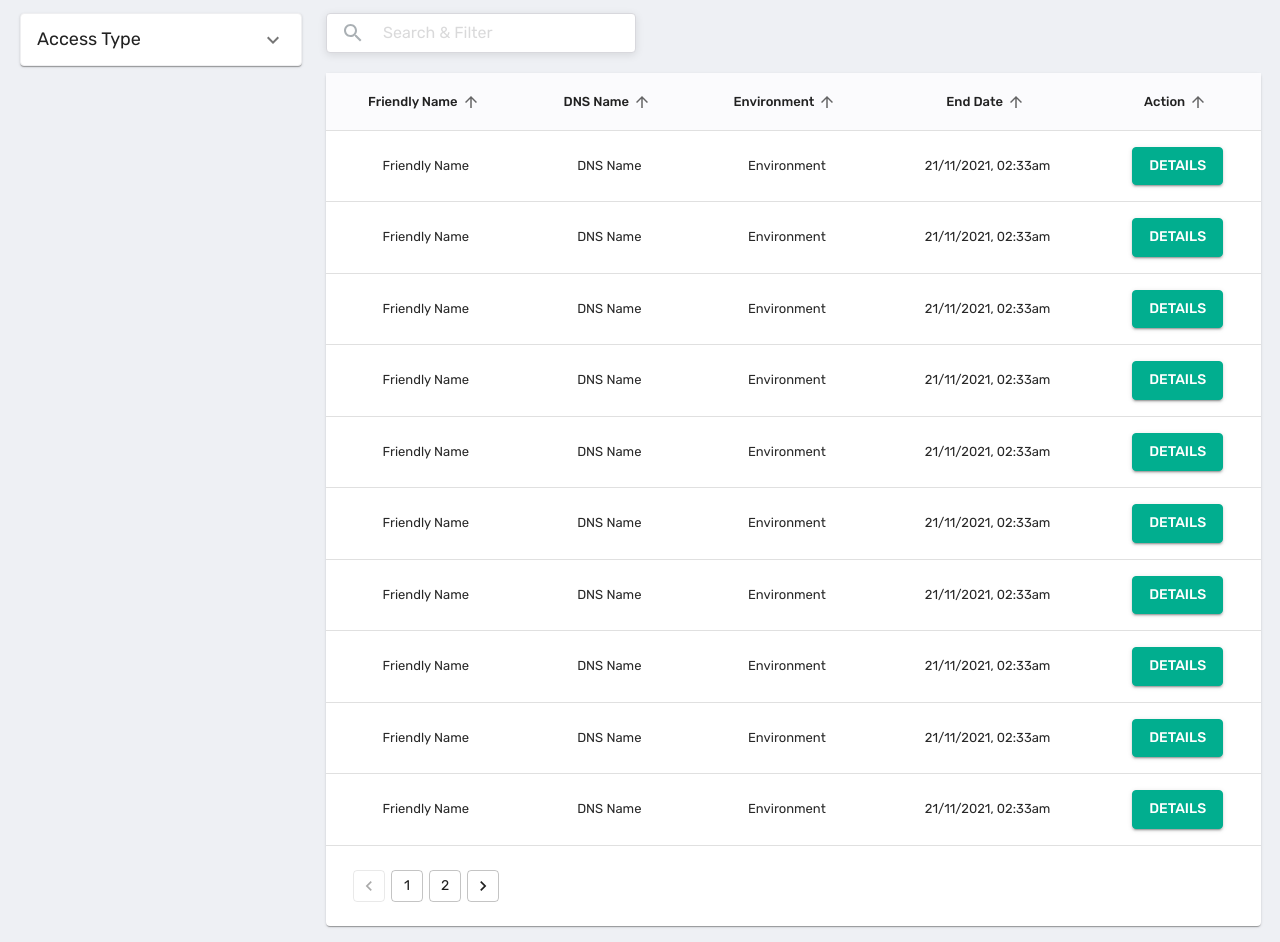
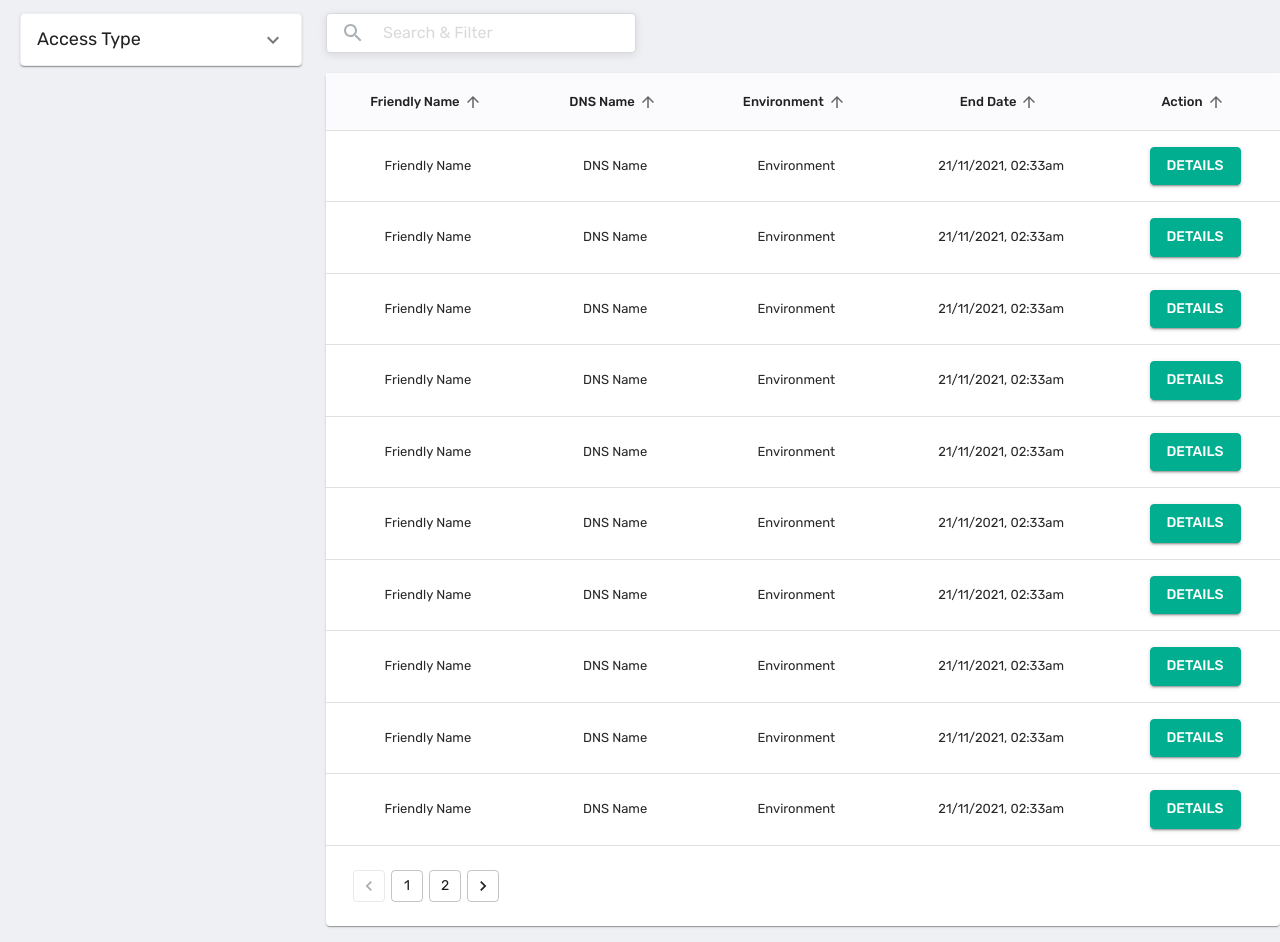
Before and after one commit to fazi8808/react-iam-shop, a React (Create React App) app: page / in a window 1280 px wide. Shown: the part 140-1082 px from the top of the page. Built offline with nearby package versions, Linux system fonts and the light colour scheme.

Commit message:
updated table view css

```diff
--- a/src/components/TableView.tsx
+++ b/src/components/TableView.tsx
@@ -1,20 +1,21 @@
-import * as React from 'react';
-import Box from '@mui/material/Box';
-import Table from '@mui/material/Table';
-import TableBody from '@mui/material/TableBody';
-import TableCell from '@mui/material/TableCell';
-import TableContainer from '@mui/material/TableContainer';
-import TableHead from '@mui/material/TableHead';
-// import TablePagination from '@mui/material/TablePagination';
-import Pagination from '@mui/material/Pagination';
+import * as React from "react";
+import {
+  Box,
+  Table,
+  TableBody,
+  TableCell,
+  TableContainer,
+  TableHead,
+  TableRow,
+  TableSortLabel,
+  Paper,
+  Pagination,
+} from "@mui/material";
 
-import TableRow from '@mui/material/TableRow';
-import TableSortLabel from '@mui/material/TableSortLabel';
-import Paper from '@mui/material/Paper';
-import { visuallyHidden } from '@mui/utils';
-import Button from '@mui/material/Button';
-import SwipeableDrawer from '@mui/material/SwipeableDrawer';
-import Details from './Details';
+import { visuallyHidden } from "@mui/utils";
+import Button from "@mui/material/Button";
+import SwipeableDrawer from "@mui/material/SwipeableDrawer";
+import Details from "./Details";
 
 interface Data {
   friendlyName: string;
@@ -36,24 +37,102 @@ function createData(
     friendlyName,
     environment,
     dnsName,
-        action
+    action,
   };
 }
 
 const rows = [
-    createData('Friendly Name', 'DNS Name', 'Environment', '21/11/2021, 02:33am', 'Details'),
-    createData('Friendly Name', 'DNS Name', 'Environment', '21/11/2021, 02:33am', 'Details'),
-    createData('Friendly Name', 'DNS Name', 'Environment', '21/11/2021, 02:33am', 'Details'),
-    createData('Friendly Name', 'DNS Name', 'Environment', '21/11/2021, 02:33am', 'Details'),
-    createData('Friendly Name', 'DNS Name', 'Environment', '21/11/2021, 02:33am', 'Details'),
-    createData('Friendly Name', 'DNS Name', 'Environment', '21/11/2021, 02:33am', 'Details'),
-    createData('Friendly Name', 'DNS Name', 'Environment', '21/11/2021, 02:33am', 'Details'),
-    createData('Friendly Name', 'DNS Name', 'Environment', '21/11/2021, 02:33am', 'Details'),
-    createData('Friendly Name', 'DNS Name', 'Environment', '21/11/2021, 02:33am', 'Details'),
-    createData('Friendly Name', 'DNS Name', 'Environment', '21/11/2021, 02:33am', 'Details'),
-    createData('Friendly Name', 'DNS Name', 'Environment', '21/11/2021, 02:33am', 'Details'),
-    createData('Friendly Name', 'DNS Name', 'Environment', '21/11/2021, 02:33am', 'Details'),
-    createData('Friendly Name', 'DNS Name', 'Environment', '21/11/2021, 02:33am', 'Details'),
+  createData(
+    "Friendly Name",
+    "DNS Name",
+    "Environment",
+    "21/11/2021, 02:33am",
+    "Details"
+  ),
+  createData(
+    "Friendly Name",
+    "DNS Name",
+    "Environment",
+    "21/11/2021, 02:33am",
+    "Details"
+  ),
+  createData(
+    "Friendly Name",
+    "DNS Name",
+    "Environment",
+    "21/11/2021, 02:33am",
+    "Details"
+  ),
+  createData(
+    "Friendly Name",
+    "DNS Name",
+    "Environment",
+    "21/11/2021, 02:33am",
+    "Details"
+  ),
+  createData(
+    "Friendly Name",
+    "DNS Name",
+    "Environment",
+    "21/11/2021, 02:33am",
+    "Details"
+  ),
+  createData(
+    "Friendly Name",
+    "DNS Name",
+    "Environment",
+    "21/11/2021, 02:33am",
+    "Details"
+  ),
+  createData(
+    "Friendly Name",
+    "DNS Name",
+    "Environment",
+    "21/11/2021, 02:33am",
+    "Details"
+  ),
+  createData(
+    "Friendly Name",
+    "DNS Name",
+    "Environment",
+    "21/11/2021, 02:33am",
+    "Details"
+  ),
+  createData(
+    "Friendly Name",
+    "DNS Name",
+    "Environment",
+    "21/11/2021, 02:33am",
+    "Details"
+  ),
+  createData(
+    "Friendly Name",
+    "DNS Name",
+    "Environment",
+    "21/11/2021, 02:33am",
+    "Details"
+  ),
+  createData(
+    "Friendly Name",
+    "DNS Name",
+    "Environment",
+    "21/11/2021, 02:33am",
+    "Details"
+  ),
+  createData(
+    "Friendly Name",
+    "DNS Name",
+    "Environment",
+    "21/11/2021, 02:33am",
+    "Details"
+  ),
+  createData(
+    "Friendly Name",
+    "DNS Name",
+    "Environment",
+    "21/11/2021, 02:33am",
+    "Details"
+  ),
 ];
 
 function descendingComparator<T>(a: T, b: T, orderBy: keyof T) {
@@ -66,16 +145,16 @@ function descendingComparator<T>(a: T, b: T, orderBy: keyof T) {
   return 0;
 }
 
-type Order = 'asc' | 'desc';
+type Order = "asc" | "desc";
 
 function getComparator<Key extends keyof any>(
   order: Order,
-    orderBy: Key,
+  orderBy: Key
 ): (
   a: { [key in Key]: number | string },
-    b: { [key in Key]: number | string },
+  b: { [key in Key]: number | string }
 ) => number {
-    return order === 'desc'
+  return order === "desc"
     ? (a, b) => descendingComparator(a, b, orderBy)
     : (a, b) => -descendingComparator(a, b, orderBy);
 }
@@ -84,7 +163,10 @@ function getComparator<Key extends keyof any>(
 // stableSort() brings sort stability to non-modern browsers (notably IE11). If you
 // only support modern browsers you can replace stableSort(exampleArray, exampleComparator)
 // with exampleArray.slice().sort(exampleComparator)
-function stableSort<T>(array: readonly T[], comparator: (a: T, b: T) => number) {
+function stableSort<T>(
+  array: readonly T[],
+  comparator: (a: T, b: T) => number
+) {
   const stabilizedThis = array.map((el, index) => [el, index] as [T, number]);
   stabilizedThis.sort((a, b) => {
     const order = comparator(a[0], b[0]);
@@ -105,40 +187,43 @@ interface HeadCell {
 
 const headCells: readonly HeadCell[] = [
   {
-        id: 'friendlyName',
+    id: "friendlyName",
     numeric: true,
     disablePadding: false,
-        label: 'Friendly Name',
+    label: "Friendly Name",
   },
   {
-        id: 'dnsName',
+    id: "dnsName",
     numeric: true,
     disablePadding: false,
-        label: 'DNS Name',
+    label: "DNS Name",
   },
   {
-        id: 'environment',
+    id: "environment",
     numeric: true,
     disablePadding: false,
-        label: 'Environment',
+    label: "Environment",
   },
   {
-        id: 'endDate',
+    id: "endDate",
     numeric: false,
     disablePadding: false,
-        label: 'End Date',
+    label: "End Date",
   },
   {
-        id: 'action',
+    id: "action",
     numeric: false,
     disablePadding: false,
-        label: 'Action'
-    }
+    label: "Action",
+  },
 ];
 
 interface EnhancedTableProps {
   numSelected: number;
-    onRequestSort: (event: React.MouseEvent<unknown>, property: keyof Data) => void;
+  onRequestSort: (
+    event: React.MouseEvent<unknown>,
+    property: keyof Data
+  ) => void;
   onSelectAllClick: (event: React.ChangeEvent<HTMLInputElement>) => void;
   order: Order;
   orderBy: string;
@@ -146,33 +231,32 @@ interface EnhancedTableProps {
 }
 
 function EnhancedTableHead(props: EnhancedTableProps) {
-    const { order, orderBy, onRequestSort } =
-        props;
+  const { order, orderBy, onRequestSort } = props;
   const createSortHandler =
     (property: keyof Data) => (event: React.MouseEvent<unknown>) => {
       onRequestSort(event, property);
     };
 
   return (
-        <TableHead sx={{ backgroundColor: '#fbfbfd', color: '#7d7c7c' }}>
+    <TableHead sx={{ backgroundColor: "#fbfbfd", color: "#7d7c7c" }}>
       <TableRow>
         {headCells.map((headCell) => (
           <TableCell
             key={headCell.id}
-                        align='center'
+            align="center"
             sortDirection={orderBy === headCell.id ? order : false}
-                        sx={{fontSize: '13px'}}
+            sx={{ fontSize: "13px" }}
           >
             <TableSortLabel
               active={true}
-                            direction={orderBy === headCell.id ? order : 'asc'}
+              direction={orderBy === headCell.id ? order : "asc"}
               onClick={createSortHandler(headCell.id)}
-                            sx={{ backgroundColor: '#fbfbfd', color: '#7d7c7c' }}
+              sx={{ backgroundColor: "#fbfbfd", color: "#7d7c7c" }}
             >
               {headCell.label}
               {orderBy === headCell.id ? (
                 <Box component="span" sx={visuallyHidden}>
-                                    {order === 'desc' ? 'sorted descending' : 'sorted ascending'}
+                  {order === "desc" ? "sorted descending" : "sorted ascending"}
                 </Box>
               ) : null}
             </TableSortLabel>
@@ -183,27 +267,26 @@ function EnhancedTableHead(props: EnhancedTableProps) {
   );
 }
 
-
 export default function TableView() {
   const [open, setOpen] = React.useState(false);
 
-    const [order, setOrder] = React.useState<Order>('asc');
-    const [orderBy, setOrderBy] = React.useState<keyof Data>('friendlyName');
+  const [order, setOrder] = React.useState<Order>("asc");
+  const [orderBy, setOrderBy] = React.useState<keyof Data>("friendlyName");
   const [selected, setSelected] = React.useState<readonly string[]>([]);
   const [page, setPage] = React.useState(0);
-    // const [dense, setDense] = React.useState(false);
-    const [rowsPerPage,] = React.useState(10);
+
+  const [rowsPerPage] = React.useState(10);
 
   const close = () => {
     setOpen(!open);
-    }
+  };
 
   const handleRequestSort = (
     event: React.MouseEvent<unknown>,
-        property: keyof Data,
+    property: keyof Data
   ) => {
-        const isAsc = orderBy === property && order === 'asc';
-        setOrder(isAsc ? 'desc' : 'asc');
+    const isAsc = orderBy === property && order === "asc";
+    setOrder(isAsc ? "desc" : "asc");
     setOrderBy(property);
   };
 
@@ -216,24 +299,14 @@ export default function TableView() {
     setSelected([]);
   };
 
-    const handleChangePage = (event: unknown, newPage: number) => {
-        setPage(newPage);
-    };
-
-
-
-    // Avoid a layout jump when reaching the last page with empty rows.
-    const emptyRows =
-        page > 0 ? Math.max(0, (1 + page) * rowsPerPage - rows.length) : 0;
-
   return (
-        <Box sx={{ width: '100%', mt: 2.5 }}>
-            <Paper sx={{ width: '98%', mb: 2 }}>
+    <Box sx={{ flexGrow: 1, mt: 2.5 }}>
+      <Paper sx={{ mb: 2 }}>
         <TableContainer>
           <Table
             sx={{ minWidth: 750 }}
             aria-labelledby="tableTitle"
-                        size={'medium'}
+            size={"medium"}
           >
             <EnhancedTableHead
               numSelected={selected.length}
@@ -243,60 +316,93 @@ export default function TableView() {
               onRequestSort={handleRequestSort}
               rowCount={rows.length}
             />
-                        <TableBody sx={{backgroundColor: '#fff', fontSize: '13px'}}>
+            <TableBody sx={{ backgroundColor: "#fff", fontSize: "13px" }}>
               {stableSort(rows, getComparator(order, orderBy))
                 .slice(page * rowsPerPage, page * rowsPerPage + rowsPerPage)
                 .map((row, index) => {
                   // const isItemSelected = isSelected(row.endDate);
 
                   return (
-                                        <TableRow
-                                            hover
-                                            tabIndex={-1}
-                                            key={row.endDate}
+                    <TableRow hover tabIndex={-1} key={index}>
+                      <TableCell
+                        sx={{ fontSize: "13px", color: "#282828" }}
+                        align="center"
                       >
-                                            <TableCell sx={{fontSize: '13px', color: '#282828'}} align="center">{row.friendlyName}</TableCell>
-                                            <TableCell sx={{fontSize: '13px', color: '#282828'}} align="center">{row.dnsName}</TableCell>
-                                            <TableCell sx={{fontSize: '13px', color: '#282828'}} align="center">{row.environment}</TableCell>
-                                            <TableCell sx={{fontSize: '13px', color: '#282828'}} align="center">{row.endDate}</TableCell>
-                                            <TableCell sx={{fontSize: '13px', color: '#282828'}} align="center"> <Button onClick={() => setOpen(!open)} sx={{backgroundColor: '#01ae8f', border: 'solid 1px #01ae8f', borderRadius: '4px', color: '#fff' }} variant="contained">{row.action}</Button></TableCell>
-
+                        {row.friendlyName}
+                      </TableCell>
+                      <TableCell
+                        sx={{ fontSize: "13px", color: "#282828" }}
+                        align="center"
+                      >
+                        {row.dnsName}
+                      </TableCell>
+                      <TableCell
+                        sx={{ fontSize: "13px", color: "#282828" }}
+                        align="center"
+                      >
+                        {row.environment}
+                      </TableCell>
+                      <TableCell
+                        sx={{ fontSize: "13px", color: "#282828" }}
+                        align="center"
+                      >
+                        {row.endDate}
+                      </TableCell>
+                      <TableCell
+                        sx={{ fontSize: "13px", color: "#282828" }}
+                        align="center"
+                      >
+                        {" "}
+                        <Button
+                          onClick={() => setOpen(!open)}
+                          sx={{
+                            backgroundColor: "#01ae8f",
+                            border: "solid 1px #01ae8f",
+                            borderRadius: "4px",
+                            color: "#fff",
+                          }}
+                          variant="contained"
+                        >
+                          {row.action}
+                        </Button>
+                      </TableCell>
                     </TableRow>
                   );
                 })}
-                            {emptyRows > 0 && (
+              {/* {emptyRows > 0 && (
                 <TableRow
                   style={{
-                                        height: (53) * emptyRows,
+                    height: 53 * emptyRows,
                   }}
                 >
                   <TableCell colSpan={6} />
                 </TableRow>
-                            )}
+              )} */}
             </TableBody>
           </Table>
         </TableContainer>
-                {/* <TablePagination
-                    rowsPerPageOptions={[10, 25, 50]}
-                    component="div"
-                    count={rows.length}
-                    rowsPerPage={rowsPerPage}
+
+        <Pagination
+          sx={{ p: 3 }}
+          hidePrevButton={page === 1}
+          hideNextButton={page === Math.ceil(rows.length / 10)}
+          boundaryCount={2}
+          defaultPage={0}
+          // onChange={handleChangePage}
           page={page}
-                    onPageChange={handleChangePage}
-                    onRowsPerPageChange={handleChangeRowsPerPage}
-                /> */}
-
-                <Pagination sx={{p: 3}} hidePrevButton={page === 1} hideNextButton={page === Math.ceil(rows.length/10)} boundaryCount={2} defaultPage={0} onChange={handleChangePage} page={page} count={Math.ceil(rows.length/10)} variant="outlined" shape="rounded" />
-
+          count={Math.ceil(rows.length / 10)}
+          variant="outlined"
+          shape="rounded"
+        />
       </Paper>
       <SwipeableDrawer
-                    anchor={'right'}
+        anchor={"right"}
         open={open}
         onClose={() => setOpen(false)}
         onOpen={() => setOpen(true)}
-                    sx={{ background: 'transparent' }}
+        sx={{ background: "transparent" }}
       >
-                    <Details close={close}/>
+        <Details close={close} />
       </SwipeableDrawer>
     </Box>
   );
```
Lines whose indentation alone changed are shown as unchanged.
